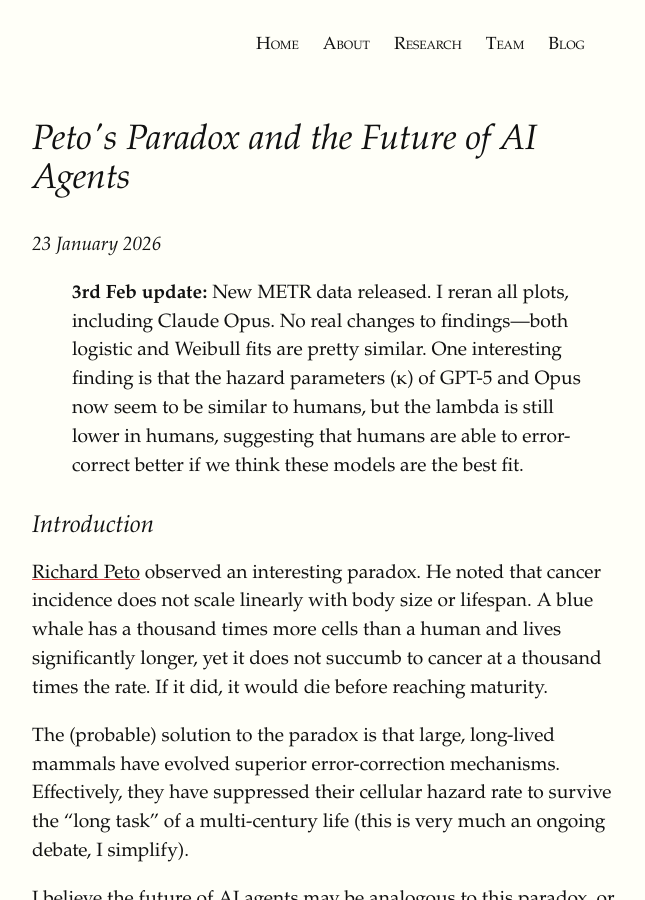
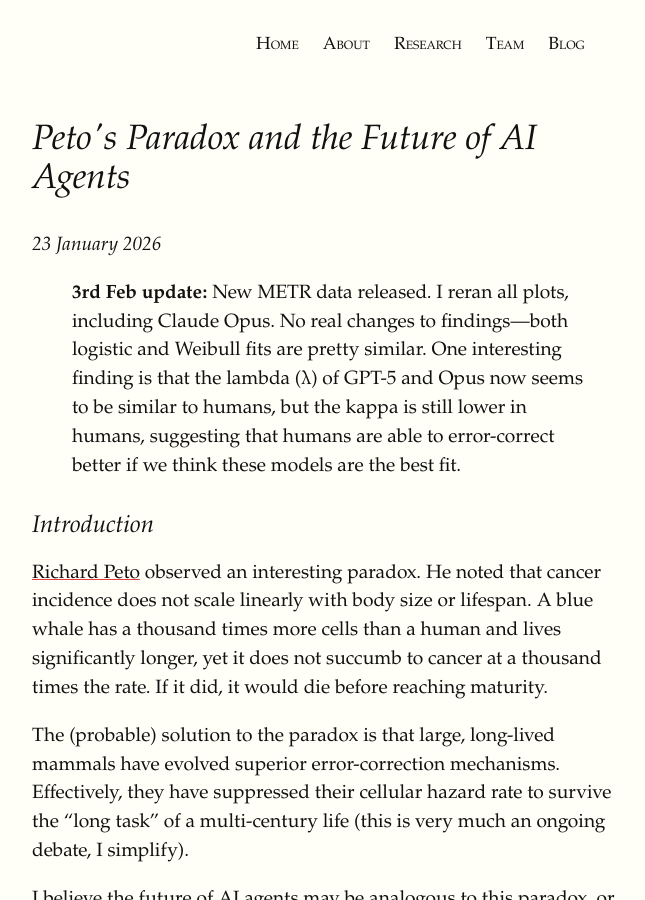
Before and after one commit to gushamilton/lab, a Jekyll site: the page built from _posts/2026-01-23-petos-paradox-ai-agents.md, in a window 1280 px wide and 900 px high. Shown: the whole window, without its empty margins (64-709 px from the left). Built offline with Jekyll 4.4.1, drawn with Linux system fonts in a browser that asks for light colours.

Commit message:
fix: Correct lambda/kappa swap in update note

```diff
--- a/_posts/2026-01-23-petos-paradox-ai-agents.md
+++ b/_posts/2026-01-23-petos-paradox-ai-agents.md
@@ -7,7 +7,7 @@ date: 2026-01-23
 
 *23 January 2026*
 
-> **3rd Feb update:** New METR data released. I reran all plots, including Claude Opus. No real changes to findings—both logistic and Weibull fits are pretty similar. One interesting finding is that the hazard parameters (κ) of GPT-5 and Opus now seem to be similar to humans, but the lambda is still lower in humans, suggesting that humans are able to error-correct better if we think these models are the best fit.
+> **3rd Feb update:** New METR data released. I reran all plots, including Claude Opus. No real changes to findings—both logistic and Weibull fits are pretty similar. One interesting finding is that the lambda (λ) of GPT-5 and Opus now seems to be similar to humans, but the kappa is still lower in humans, suggesting that humans are able to error-correct better if we think these models are the best fit.
 
 ## Introduction
 
```
